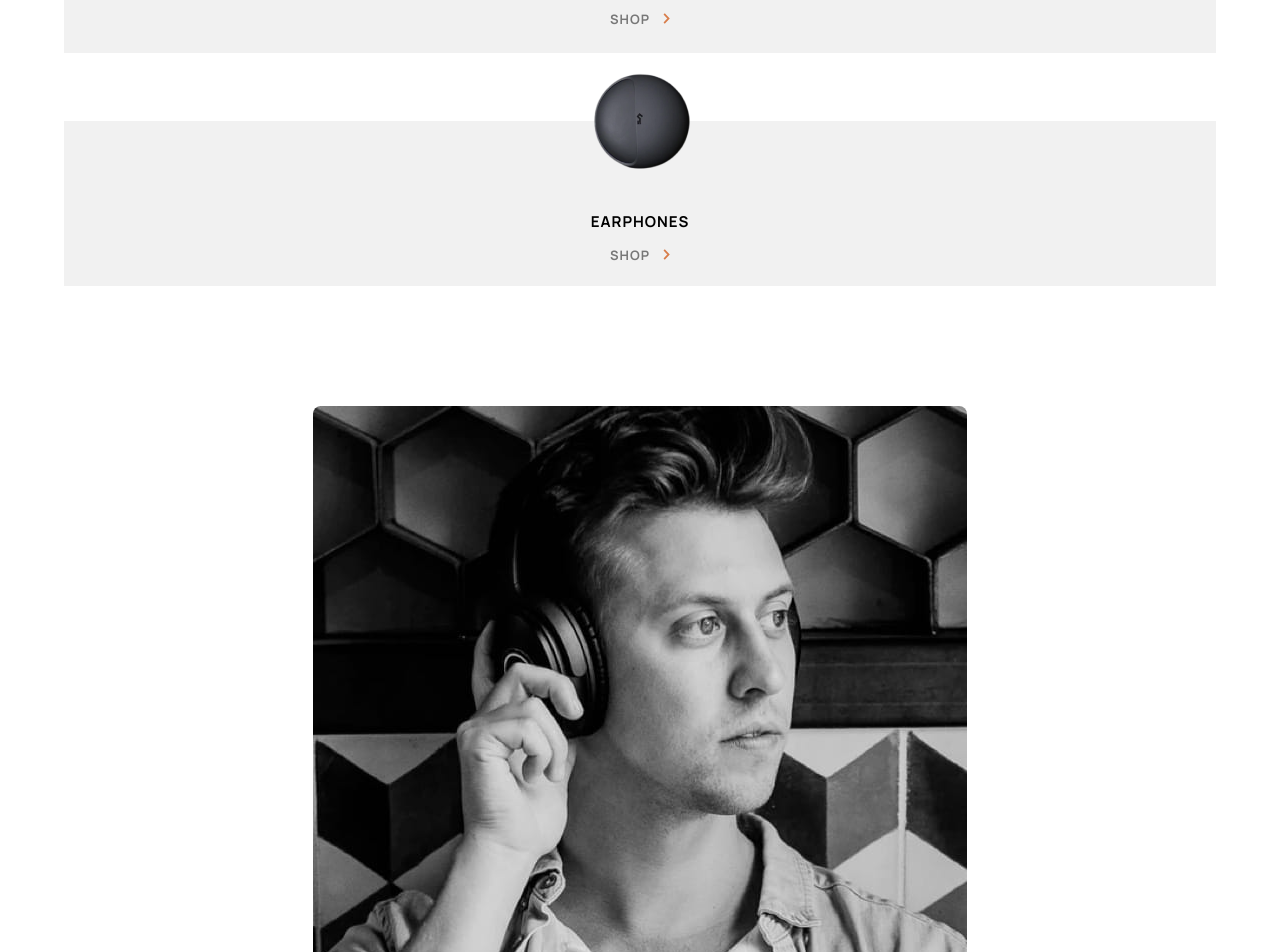
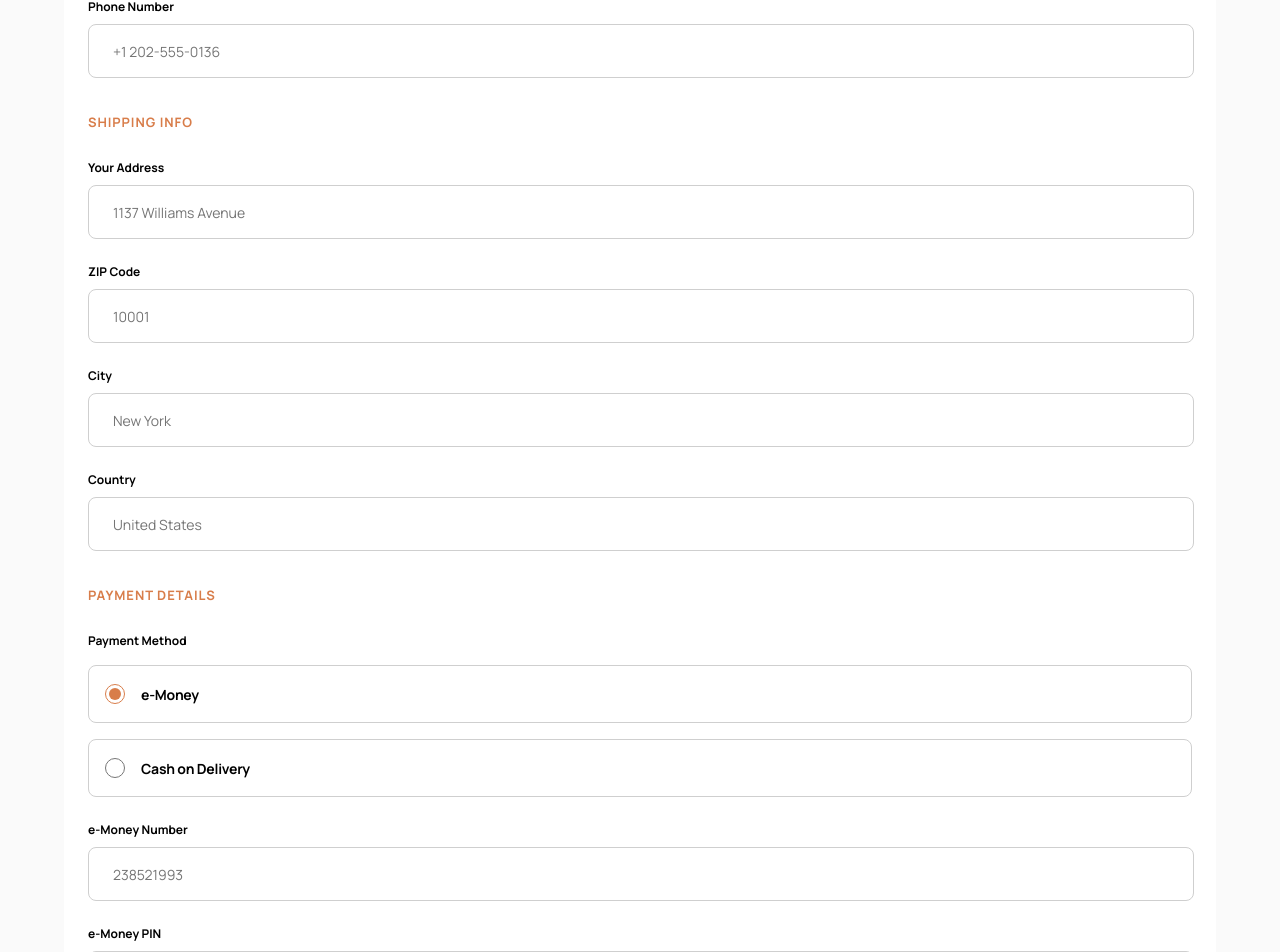
Before and after one commit to beqa200/audiophile-ecommerce-website, a React (Vite) app: page /checkout in a window 1280 px wide. Shown: the part 500-1452 px from the top of the page. Built offline with nearby package versions, Linux system fonts and the light colour scheme.

Commit message:
add form at checkout page

```diff
--- a/src/App.tsx
+++ b/src/App.tsx
@@ -1,10 +1,11 @@
 import { Route, BrowserRouter, Routes } from "react-router-dom";
-import { Details, Category, Home } from "./pages";
+import { Checkout, Details, Category, Home } from "./pages";
 import { GlobalStyles, BlackScreen } from "./styled-components";
 import { Helmet } from "react-helmet";
 import { Footer, Header } from "./components";
 import ScrollToTop from "./ScrollOnTop";
 import { createContext, useState } from "react";
+
 
 export const MyContext = createContext<ContextProps | null>(null);
 function App() {
@@ -16,7 +17,7 @@ function App() {
     <MyContext.Provider
       value={{ menu, setMenu, cartObject, setCartObject, cart, setCart }}
     >
-      <GlobalStyles menu={menu} />
+      <GlobalStyles/>
 
       <Helmet>
         <link
@@ -36,6 +37,7 @@ function App() {
           <Route path="/" element={<Home />} />
           <Route path=":category" element={<Category />} />
           <Route path=":category/:product" element={<Details />} />
+          <Route path="/checkout" element={<Checkout />} />
         </Routes>
 
         <Footer />
--- a/src/components/Cart.tsx
+++ b/src/components/Cart.tsx
@@ -1,4 +1,5 @@
 import React, { useContext } from "react";
+import { Link } from "react-router-dom";
 import { MyContext } from "../App";
 import { CartContainer, OrangeButton } from "../styled-components";
 
@@ -63,7 +64,9 @@ export default function Cart() {
         <p>TOTAL</p>
         <p className="number">{"$ " + total.toLocaleString()}</p>
       </div>
-      <OrangeButton>CHECKOUT</OrangeButton>
+      <Link to="/checkout">
+        <OrangeButton onClick={() => {context?.setCart(false)}}>CHECKOUT</OrangeButton>
+      </Link>
     </CartContainer>
   );
 }
--- /dev/null
+++ b/src/pages/Checkout.tsx
@@ -0,0 +1,81 @@
+import React, { useContext, useEffect } from "react";
+import { useNavigate, Navigate } from "react-router";
+import { MyContext } from "../App";
+import { CheckoutContainer } from "../styled-components";
+
+export default function Checkout() {
+  const context = useContext(MyContext);
+  const navigate = useNavigate();
+
+//   useEffect(() => {
+//     if (context?.cartObject.length == 0) {
+//       navigate(-1);
+//     }
+//   }, []);
+
+  return (
+    <CheckoutContainer>
+      <p className="back">Go Back</p>
+      <div className="checkout">
+        <h1>CHECKOUT</h1>
+        <div className="billing-details">
+          <p className="headname">BILLING DETAILS</p>
+          <div className="name">
+            <p>Name</p>
+            <input placeholder="Alexei Ward" />
+          </div>
+          <div className="email">
+            <p>Email Address</p>
+            <input placeholder="alexei@mail.com" />
+          </div>
+          <div className="phone-number">
+            <p>Phone Number</p>
+            <input placeholder="+1 202-555-0136" />
+          </div>
+        </div>
+        <div className="shipping-info">
+          <p className="headname">SHIPPING INFO</p>
+          <div className="adress">
+            <p>Your Address</p>
+            <input placeholder="1137 Williams Avenue" />
+          </div>
+          <div className="zip">
+            <p>ZIP Code</p>
+            <input placeholder="10001" />
+          </div>
+          <div className="City">
+            <p>City</p>
+            <input placeholder="New York" />
+          </div>
+          <div className="country">
+            <p>Country</p>
+            <input placeholder="United States" />
+          </div>
+        </div>
+        <div className="payment-details">
+          <p className="headname">PAYMENT DETAILS</p>
+          <div className="method">
+            <p>Payment Method</p>
+            <div>
+              <input type="radio" name="payment" className="radio-input" checked />
+              <label>e-Money</label>
+            </div>
+
+            <div>
+              <input type="radio" className="radio-input" name="payment" />
+              <label>Cash on Delivery</label>
+            </div>
+          </div>
+          <div className="e-money-number">
+            <p>e-Money Number</p>
+            <input placeholder="238521993" />
+          </div>
+          <div className="e-money-pin">
+            <p>e-Money PIN</p>
+            <input placeholder="6891"/>
+          </div>
+        </div>
+      </div>
+    </CheckoutContainer>
+  );
+}
--- a/src/pages/index.ts
+++ b/src/pages/index.ts
@@ -1,3 +1,4 @@
 export { default as Home } from "./Home";
 export { default as Category } from "./Category";
 export { default as Details } from "./Details";
+export { default as Checkout } from "./Checkout";
--- a/src/styled-components/GlobalStyle.ts
+++ b/src/styled-components/GlobalStyle.ts
@@ -1,9 +1,7 @@
 import { createGlobalStyle, GlobalStyleComponent } from "styled-components";
 import styled from "styled-components";
 
-type PropsType = {
-  menu: Boolean;
-};
+
 const GlobalStyles = createGlobalStyle`
 
 *{
@@ -16,10 +14,10 @@ const GlobalStyles = createGlobalStyle`
 
 body {
 
-    overflow: ${(props: PropsType) => props.menu && "hidden"};
+
     width: 100vw;
     overflow-x: hidden;
-
+    background-color: #FAFAFA;
 }
 
 
--- a/src/styled-components/containers/CartContainer.styled.ts
+++ b/src/styled-components/containers/CartContainer.styled.ts
@@ -26,6 +26,10 @@ const CartContainer = styled.div`
   }
   .products {
     margin-top: 31px;
+    max-height: 300px;
+    overflow-y: auto;
+    border-top: 1px solid #CFCFCF;
+    border-bottom: 1px solid #CFCFCF;
     .prod {
       display: flex;
       justify-content: space-between;
--- /dev/null
+++ b/src/styled-components/containers/CheckoutContainer.styled.ts
@@ -0,0 +1,84 @@
+import styled from "styled-components";
+
+const CheckoutContainer = styled.div`
+  .back {
+    color: black;
+    opacity: 0.7;
+    font-size: 15px;
+    line-height: 25px;
+    margin: 16px auto 0px;
+    width: 90%;
+  }
+
+  .checkout {
+    width: calc(90% - 48px);
+    margin: 24px auto;
+    padding: 24px;
+    background-color: white;
+    border-radius: 8px;
+
+    h1 {
+      margin-bottom: 32px;
+    }
+    div {
+      .headname {
+        font-weight: 700;
+        font-size: 13px;
+        line-height: 25px;
+        color: #d87d4a;
+        letter-spacing: 0.928571px;
+        margin-top: 32px;
+      }
+      div {
+        p {
+          margin-top: 24px;
+          font-size: 12px;
+          font-weight: 700;
+        }
+
+        input {
+          height: 52px;
+          width: calc(100% - 24px);
+          padding-left: 24px;
+          font-size: 14px;
+          margin-top: 9px;
+          border: 1px solid #cfcfcf;
+          border-radius: 8px;
+        }
+      }
+    }
+  }
+
+  .payment-details {
+    .method {
+      div {
+        display: flex;
+        align-items: center;
+        border: 1px solid #cfcfcf;
+        border-radius: 8px;
+        height: 47px;
+        padding-bottom: 9px;
+        padding-left: 16px;
+        margin-top: 16px;
+
+        input {
+          max-width: 20px;
+          max-height: 20px;
+          accent-color: #D87D4A;
+        }
+
+
+        label {
+          margin-top: 9px;
+          margin-left: 16px;
+          font-weight: 700;
+          font-size: 14px;
+          line-height: 19px;
+          letter-spacing: -0.25px;
+        }
+      }
+    }
+  }
+`;
+
+export default CheckoutContainer;
--- a/src/styled-components/index.ts
+++ b/src/styled-components/index.ts
@@ -12,3 +12,4 @@ export { default as FooterContainer } from "./containers/FooterContainer.styled"
 export { default as CategoryContainer } from "./containers/CategoryContainer.styled";
 export { default as DetailsContainer } from "./containers/DetailsContainer.styled";
 export { default as CartContainer } from "./containers/CartContainer.styled";
+export { default as CheckoutContainer } from "./containers/CheckoutContainer.styled";
```
